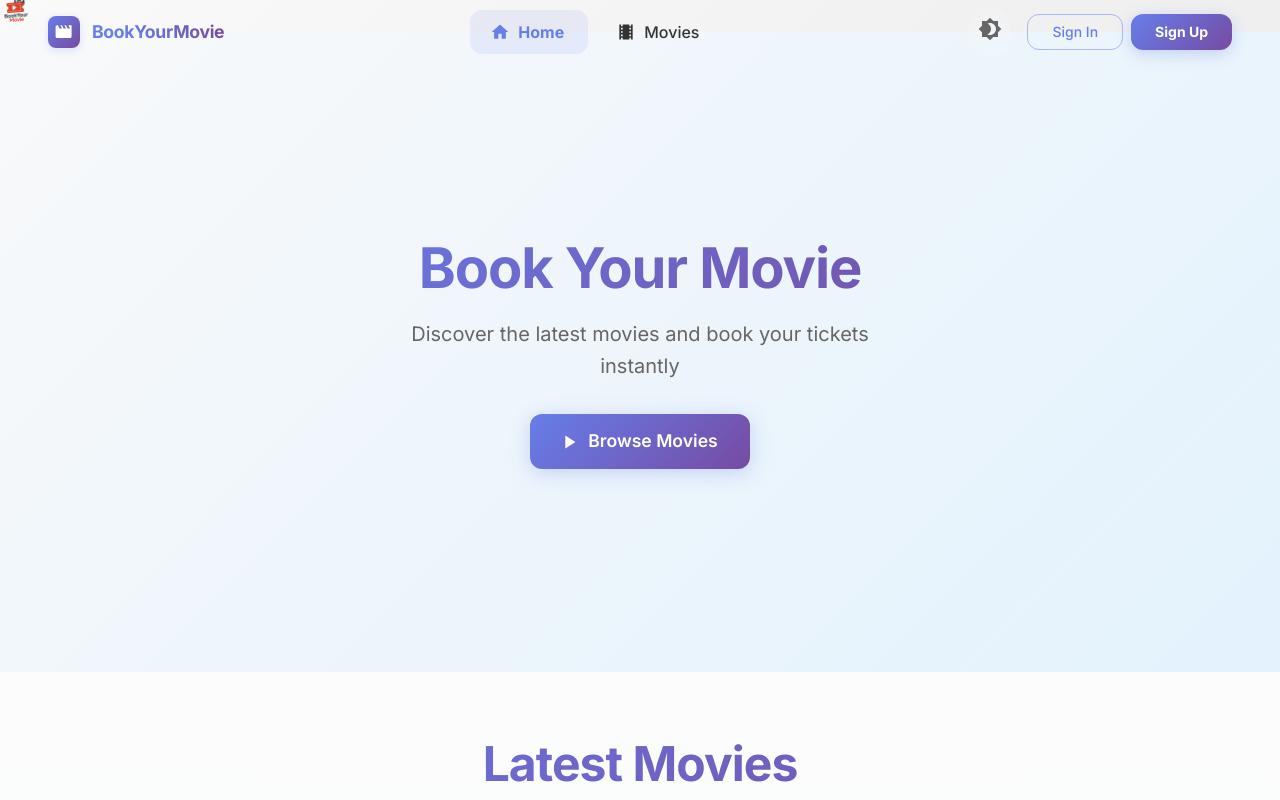
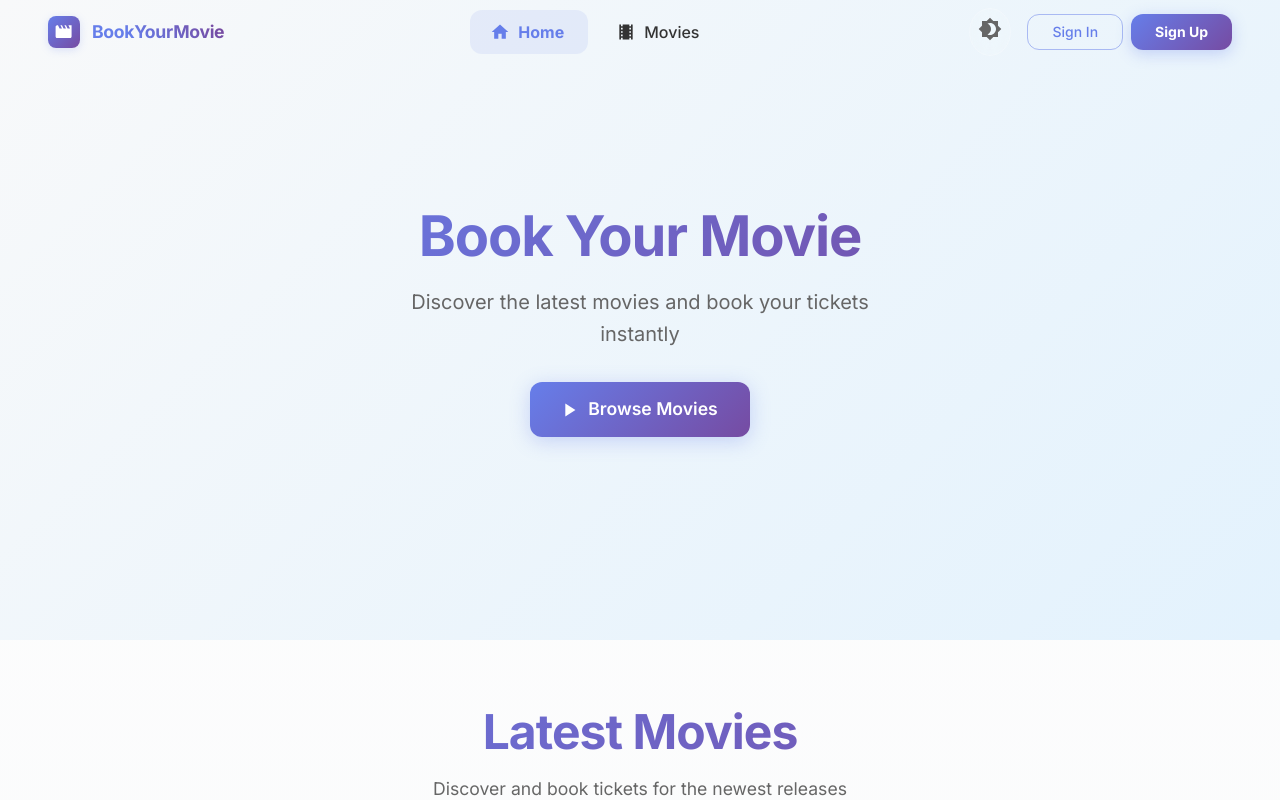
Before and after one commit to KshitijGomber/MovieTicketBookingSystem, a React (Vite) app in the folder frontend/: page / in a window 1280 px wide. Shown: the top 800 px of the page. Built offline with nearby package versions, Linux system fonts and the light colour scheme; no server answers.

Commit message:
Remove floating logo element from App component for cleaner UI

```diff
--- a/frontend/src/App.jsx
+++ b/frontend/src/App.jsx
@@ -72,27 +72,6 @@ function App() {
 
       <LoadingScreen isVisible={isLoading} onFinish={handleLoadingFinish} />
 
-      {/* Floating elements - Always visible on main site */}
-      {!isLoading && (
-        <div className="fixed bottom-4 right-4 z-30" style={{ width: '32px', height: '32px' }}>
-          <motion.img
-            src="/logo.png"
-            alt="BookYourMovie Logo"
-            className="object-contain hover:scale-110 transition-transform duration-300 bg-transparent pointer-events-none"
-            style={{ width: '32px', height: '32px', maxWidth: '32px', maxHeight: '32px' }}
-            animate={{
-              y: [0, -10, 0],
-              rotate: [0, 5, -5, 0]
-            }}
-            transition={{
-              duration: 6,
-              repeat: Infinity,
-              ease: "easeInOut"
-            }}
-          />
-        </div>
-      )}
-
       {!isLoading && (
         <>
           <Header />
```
